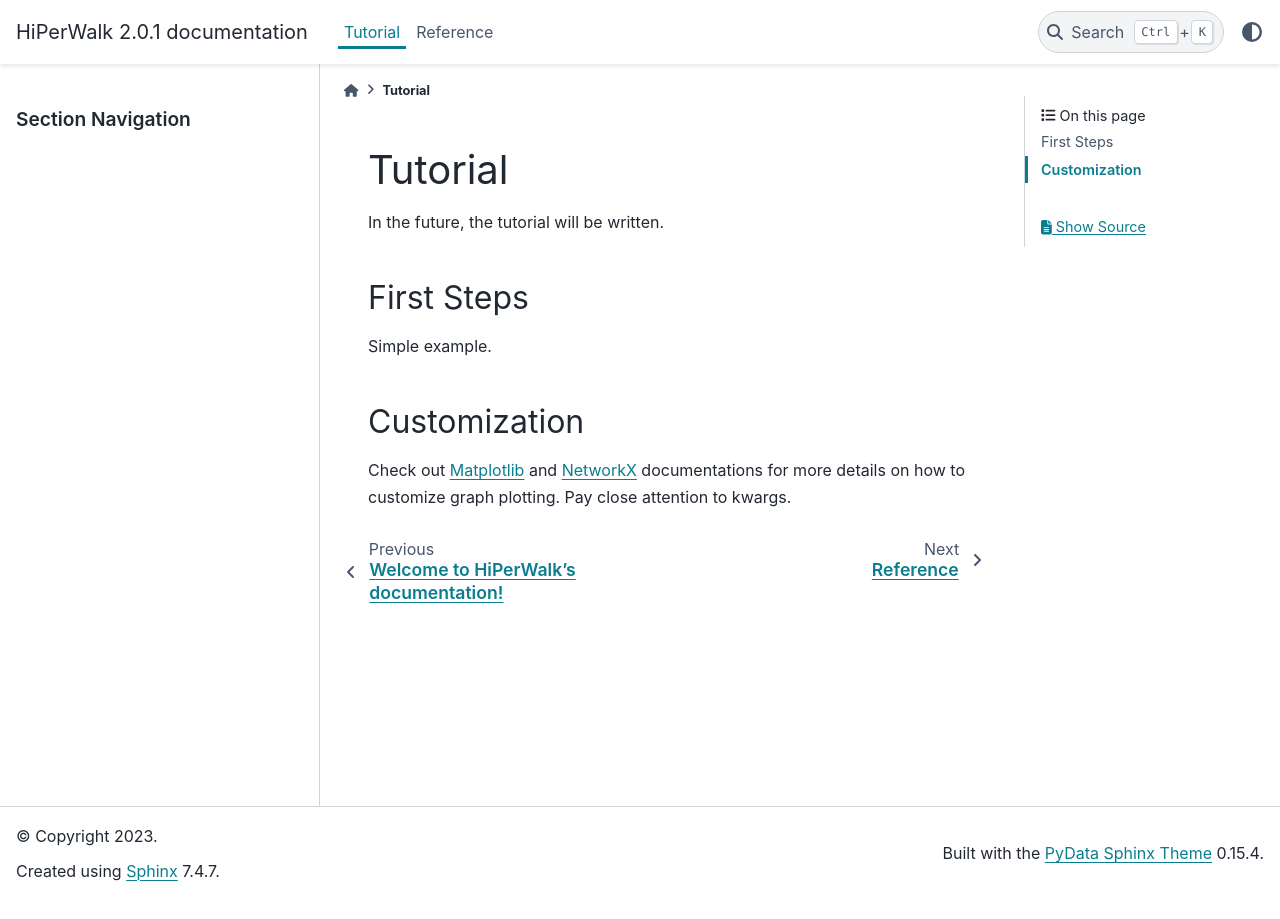
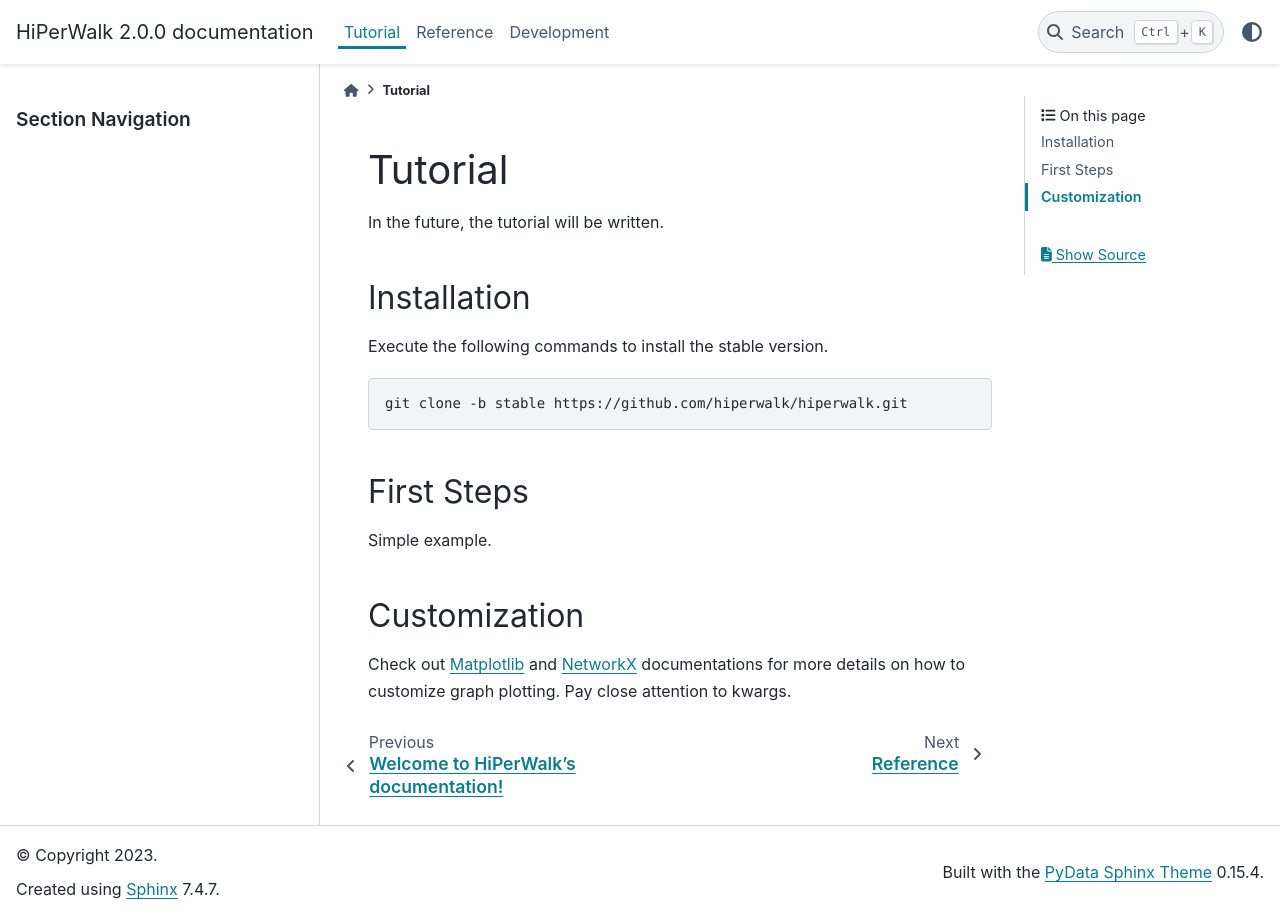
Before and after one commit to hiperwalk/hiperwalk, a Sphinx documentation site: the page built from docs/tutorial/index.rst, in a window 1280 px wide. Built offline with Sphinx 7.4.7 and the PyData theme 0.15.4, drawn with Linux system fonts in a browser that asks for light colours.

```diff
--- a/docs/conf.py
+++ b/docs/conf.py
@@ -22,7 +22,7 @@ copyright = '2023'
 author = 'Gustavo Bezerra'
 
 # The full version, including alpha/beta/rc tags
-release = '2.0.1'
+release = '2.0.0'
 
 
 # -- General configuration ---------------------------------------------------
--- a/docs/index.rst
+++ b/docs/index.rst
@@ -19,6 +19,7 @@ It is under development and employs C, Python, and OpenCL.
 
    tutorial/index
    reference/index
+   development/index
 
 
 Indices and tables
--- a/docs/tutorial/index.rst
+++ b/docs/tutorial/index.rst
@@ -2,6 +2,14 @@ Tutorial
 ========
 
 In the future, the tutorial will be written.
+
+Installation
+------------
+Execute the following commands to install the stable version.
+
+.. code-block:: shell
+
+   git clone -b stable https://github.com/hiperwalk/hiperwalk.git
 
 First Steps
 -----------
```
Also changed, not shown: docs/development/index.rst (added, +30 -0 lines).
